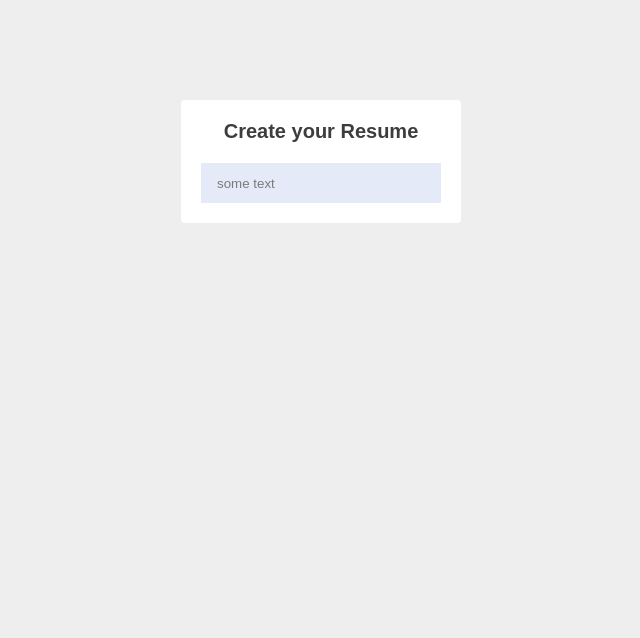
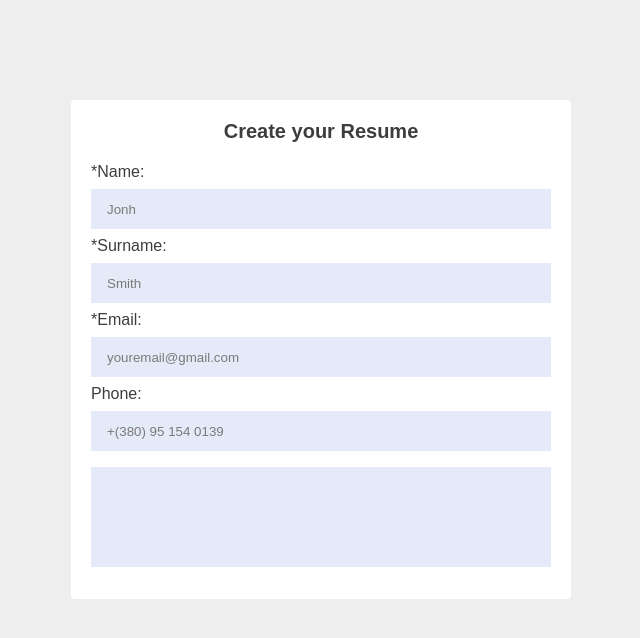
Before and after one commit to VIPon4ik/VueTask, a Vue app in the folder frontend/: page / in a window 1280 px wide. Shown: the top 638 px of the page, without its empty margins (319-959 px from the left). Built offline with nearby package versions, Linux system fonts and the light colour scheme.

Commit message:
Made MyTextarea component

```diff
--- a/frontend/src/components/ResumeForm.vue
+++ b/frontend/src/components/ResumeForm.vue
@@ -1,7 +1,21 @@
 <template>
   <form>
     <h1>Create your Resume</h1>
-    <my-input></my-input>
+
+    <label for="name">*Name:</label>
+    <my-input placeholder="Jonh" id="name" />
+
+    <label for="surname">*Surname:</label>
+    <my-input placeholder="Smith" id="surname" />
+
+    <label for="email">*Email:</label>
+    <my-input placeholder="youremail@gmail.com" id="email" type="email"/>
+
+    <label for="email">Phone:</label>
+    <my-input placeholder="+(380) 95 154 0139" id="phone" />
+
+    <label></label>
+    <my-textarea></my-textarea>
   </form>
 </template>
 <script>
@@ -18,9 +32,11 @@ export default {
 
   form {
     margin: 0 auto;
-    max-width: 280px;
+    min-width: 280px;
+    max-width: 500px;
     border-radius: 4px;
     background-color: white;
     padding: 20px;
   }
+
 </style>
--- a/frontend/src/components/ui/MyInput.vue
+++ b/frontend/src/components/ui/MyInput.vue
@@ -1,5 +1,5 @@
 <template>
-  <input type="text" placeholder="some text">
+  <input type="text">
 </template>
 <script>
 export default {
@@ -15,6 +15,7 @@ export default {
     background-color: rgb(228, 234, 247);
     outline: none;
     color: rgb(61,61,61);
+    margin: 8px 0;
   }
 
   input::placeholder {
--- /dev/null
+++ b/frontend/src/components/ui/MyTextarea.vue
@@ -0,0 +1,27 @@
+<template>
+  <textarea>
+  </textarea>
+</template>
+<script>
+export default {
+  name:'my-textarea',
+}
+</script>
+<style>
+textarea {
+  width: 100%;
+  padding: 16px 16px;
+  height: 100px;
+  border: none;
+  background-color: rgb(228, 234, 247);
+  outline: none;
+  color: rgb(61, 61, 61);
+  margin: 8px 0;
+  resize: none;
+  font-family: Arial, Helvetica, sans-serif;
+}
+
+textarea::placeholder {
+  color: rgb(122, 122, 122);
+}
+</style>
--- a/frontend/src/components/ui/index.js
+++ b/frontend/src/components/ui/index.js
@@ -1,6 +1,7 @@
 import MyInput from './MyInput.vue'
 import MyButton from './MyButton.vue'
+import MyTextarea from './MyTextarea.vue'
 
 export default [
-  MyInput, MyButton
+  MyInput, MyButton, MyTextarea
 ]
```
